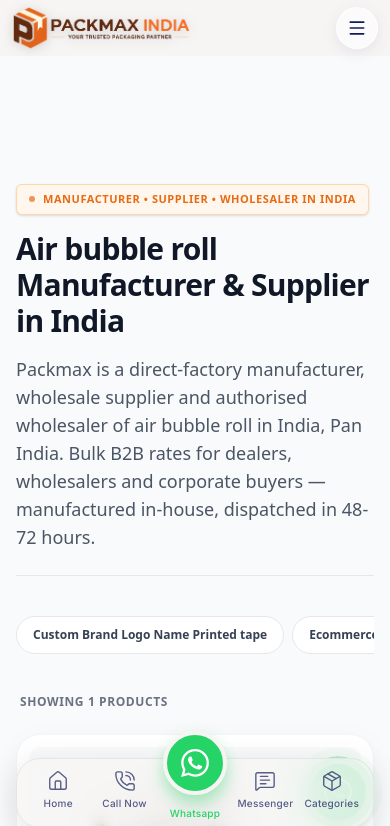
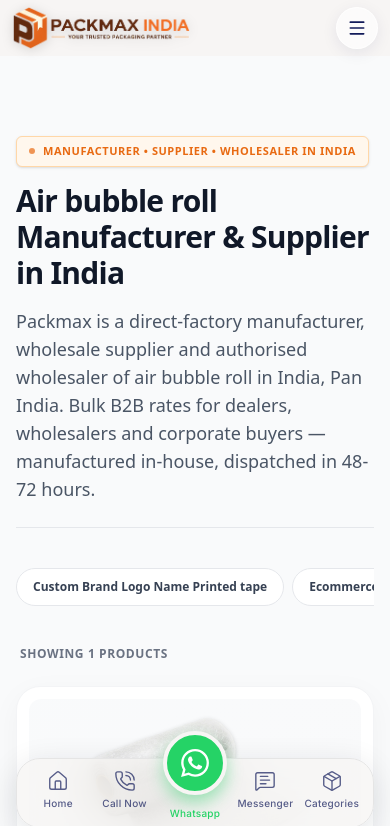
Before and after one commit to trade4vyapar/packmax-app, a Next.js app: page /india/air-bubble-roll in a window 390 px wide. Shown: the top 826 px of the page. Built offline with nearby package versions, Linux system fonts and the light colour scheme.

Commit message:
Fixed the chanegs in the laptop view?

```diff
--- a/src/app/contact/contact-client.tsx
+++ b/src/app/contact/contact-client.tsx
@@ -163,7 +163,7 @@
   };
 
   return (
-    <main className="min-h-screen bg-[var(--color-bg)] pt-32 pb-24 font-sans selection:bg-[var(--color-cta)] selection:text-white overflow-x-hidden relative">
+    <main className="min-h-screen bg-[var(--color-bg)] pt-20 lg:pt-32 pb-24 font-sans selection:bg-[var(--color-cta)] selection:text-white overflow-x-hidden relative">
 
       {/* 1. CINEMATIC BACKGROUND BLURS */}
       <div className="absolute top-0 right-10 w-96 h-96 bg-[var(--color-cta)] opacity-5 rounded-full blur-[120px] pointer-events-none" />
--- a/src/app/market-area/[slug/]page.tsx
+++ b/src/app/market-area/[slug/]page.tsx
@@ -28,7 +28,7 @@
   if (!location) notFound();
 
   return (
-    <main className="min-h-screen bg-[var(--color-bg)] pt-32 pb-20">
+    <main className="min-h-screen bg-[var(--color-bg)] pt-20 lg:pt-32 pb-20">
       <div className="max-w-7xl mx-auto px-8 lg:px-20">
 
         {/* Hero Section for Location */}
--- a/src/app/products/[slug]/product-client.tsx
+++ b/src/app/products/[slug]/product-client.tsx
@@ -95,7 +95,7 @@
   };
 
   return (
-    <main className="min-h-screen bg-[var(--color-bg)] pt-32 pb-16 selection:bg-[var(--color-cta)] selection:text-white">
+    <main className="min-h-screen bg-[var(--color-bg)] pt-20 lg:pt-32 pb-16 selection:bg-[var(--color-cta)] selection:text-white">
       <div className="max-w-7xl mx-auto px-4 sm:px-6 lg:px-16">
 
         {/* Back Button */}
--- a/src/app/shipping/shipping-client.tsx
+++ b/src/app/shipping/shipping-client.tsx
@@ -5,7 +5,7 @@
 
 export default function ShippingClient() {
   return (
-    <main className="min-h-screen bg-[var(--color-bg)] pt-32 pb-24 selection:bg-[var(--color-cta)] selection:text-white">
+    <main className="min-h-screen bg-[var(--color-bg)] pt-20 lg:pt-32 pb-24 selection:bg-[var(--color-cta)] selection:text-white">
       <div className="max-w-4xl mx-auto px-6 lg:px-10">
         <motion.div
           initial={{ opacity: 0, y: 20 }}
--- a/src/app/sitemap/sitemap-client.tsx
+++ b/src/app/sitemap/sitemap-client.tsx
@@ -99,7 +99,7 @@
   }));
 
   return (
-    <main className="min-h-screen bg-[var(--color-bg)] pt-32 pb-24 px-4 sm:px-6 lg:px-12">
+    <main className="min-h-screen bg-[var(--color-bg)] pt-20 lg:pt-32 pb-24 px-4 sm:px-6 lg:px-12">
       <div className="max-w-7xl mx-auto">
         {/* Header */}
         <motion.div
--- a/src/app/terms/terms-client.tsx
+++ b/src/app/terms/terms-client.tsx
@@ -5,7 +5,7 @@
 
 export default function TermsClient() {
   return (
-    <main className="min-h-screen bg-[var(--color-bg)] pt-32 pb-24 selection:bg-[var(--color-cta)] selection:text-white">
+    <main className="min-h-screen bg-[var(--color-bg)] pt-20 lg:pt-32 pb-24 selection:bg-[var(--color-cta)] selection:text-white">
       <div className="max-w-4xl mx-auto px-6 lg:px-10">
         <motion.div
           initial={{ opacity: 0, y: 20 }}
--- a/src/components/EcommerceCategory.tsx
+++ b/src/components/EcommerceCategory.tsx
@@ -45,7 +45,7 @@
   }));
 
   return (
-    <div className="min-h-screen bg-gray-50 pt-32 pb-24 font-sans selection:bg-[var(--color-cta)] selection:text-white">
+    <div className="min-h-screen bg-gray-50 pt-20 lg:pt-32 pb-24 font-sans selection:bg-[var(--color-cta)] selection:text-white">
       <div className="max-w-[95rem] mx-auto px-4 sm:px-6 lg:px-10">
 
         {/* Professional Header Section */}
--- a/src/components/FloatingChat.tsx
+++ b/src/components/FloatingChat.tsx
@@ -14,7 +14,7 @@
       target="_blank"
       rel="noopener noreferrer"
       aria-label="Contact us on WhatsApp"
-      className="fixed bottom-6 right-6 z-50 flex items-center justify-center w-14 h-14 bg-[#25D366] text-white rounded-full shadow-lg hover:scale-110 transition-transform duration-300"
+      className="fixed bottom-6 right-6 z-50 hidden md:flex items-center justify-center w-14 h-14 bg-[#25D366] text-white rounded-full shadow-lg hover:scale-110 transition-transform duration-300"
     >
       {/* Ripple 1 */}
       <motion.div
```
